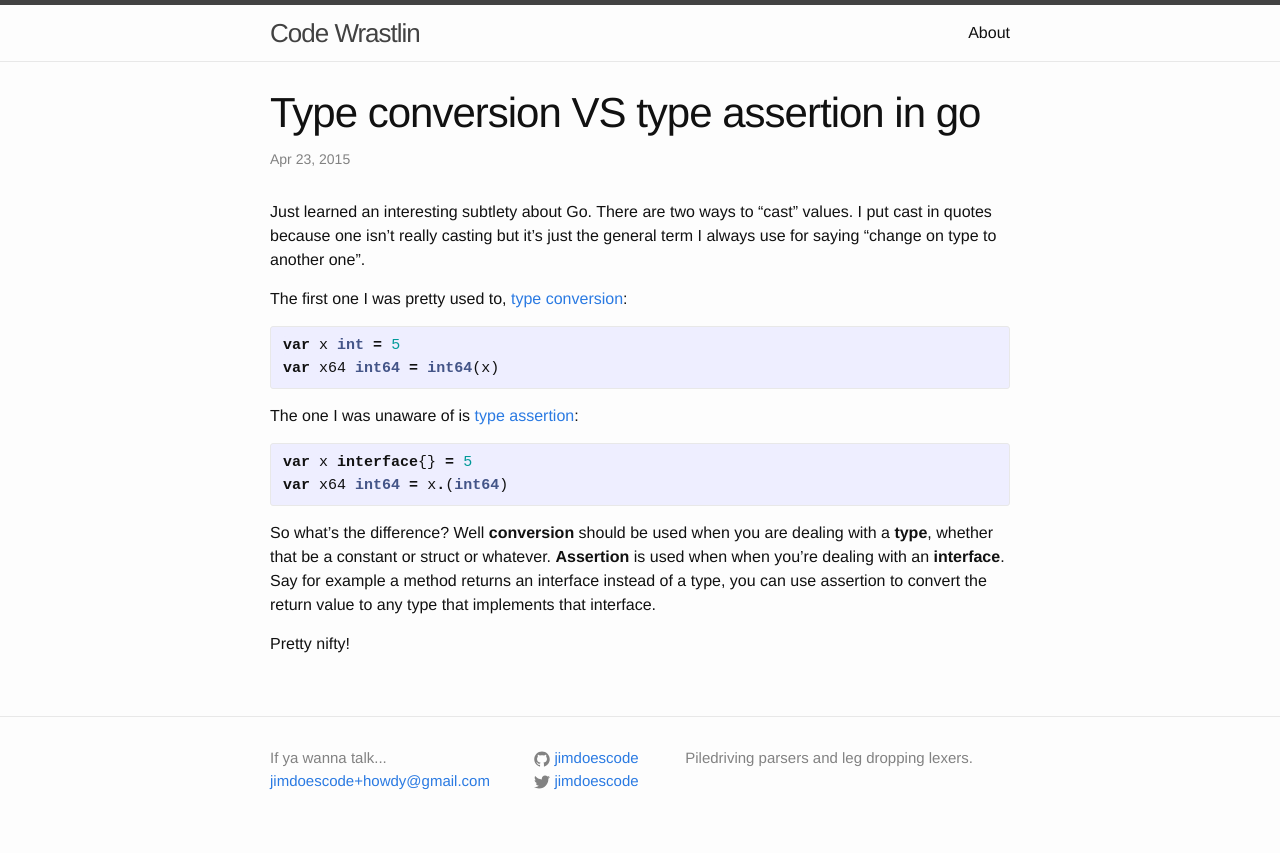
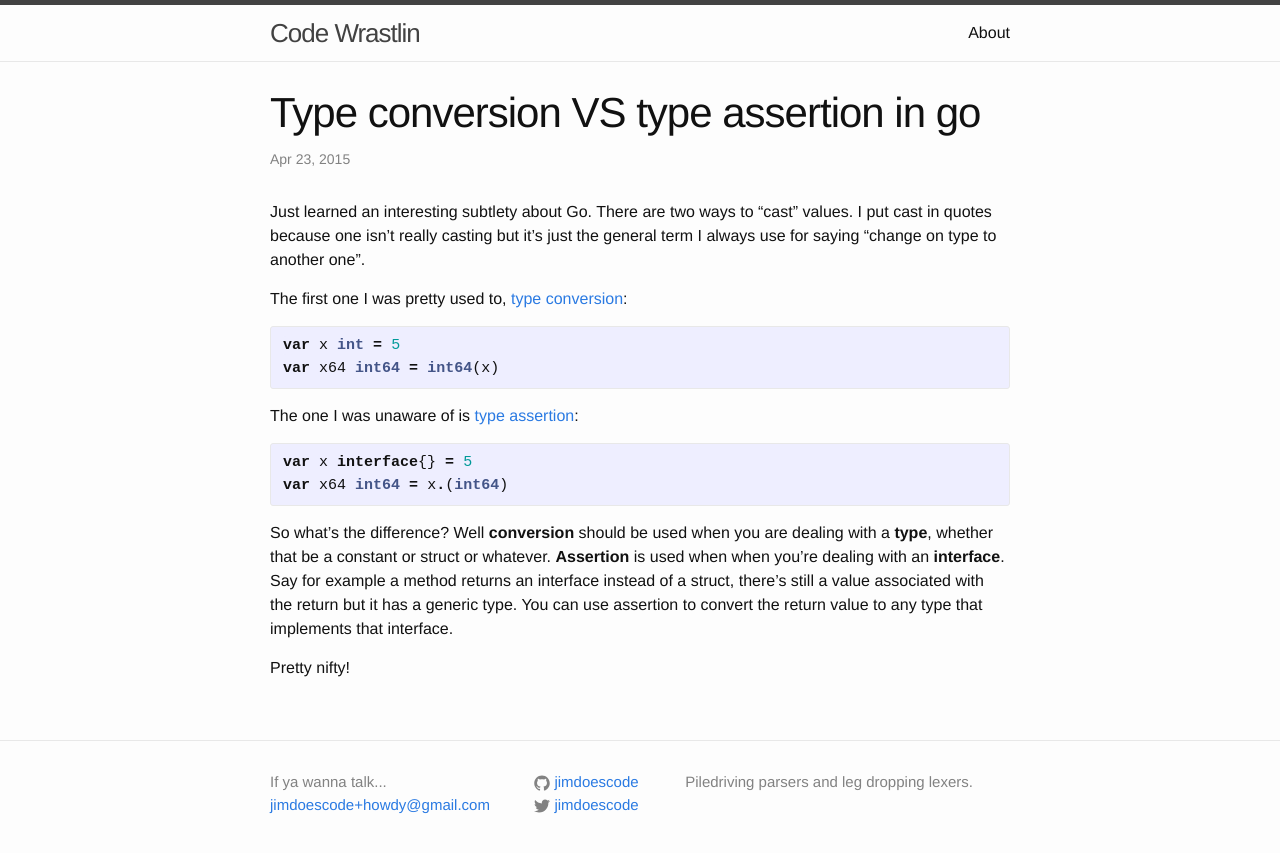
Before and after one commit to jimdoescode/jimdoescode.github.io, a Jekyll site: the page built from _posts/2015-04-23-type-conversion-vs-type-assertion-in-go.md, in a window 1280 px wide. Shown: the top 853 px of the page. Built offline with Jekyll 4.4.1, drawn with Linux system fonts in a browser that asks for light colours.

Commit message:
Reworded post

```diff
--- a/_posts/2015-04-23-type-conversion-vs-type-assertion-in-go.md
+++ b/_posts/2015-04-23-type-conversion-vs-type-assertion-in-go.md
@@ -19,7 +19,7 @@
 var x64 int64 = x.(int64)
 {% endhighlight %}
 
-So what's the difference? Well **conversion** should be used when you are dealing with a **type**, whether that be a constant or struct or whatever. **Assertion** is used when when you're dealing with an **interface**. Say for example a method returns an interface instead of a type, you can use assertion to convert the return value to any type that implements that interface.
+So what's the difference? Well **conversion** should be used when you are dealing with a **type**, whether that be a constant or struct or whatever. **Assertion** is used when when you're dealing with an **interface**. Say for example a method returns an interface instead of a struct, there's still a value associated with the return but it has a generic type. You can use assertion to convert the return value to any type that implements that interface.
 
 Pretty nifty!
 
```
